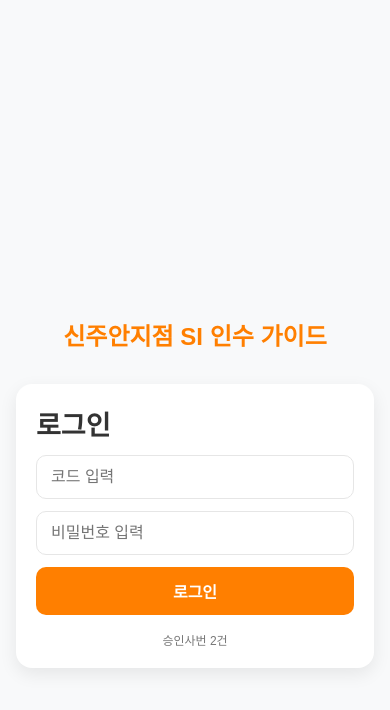
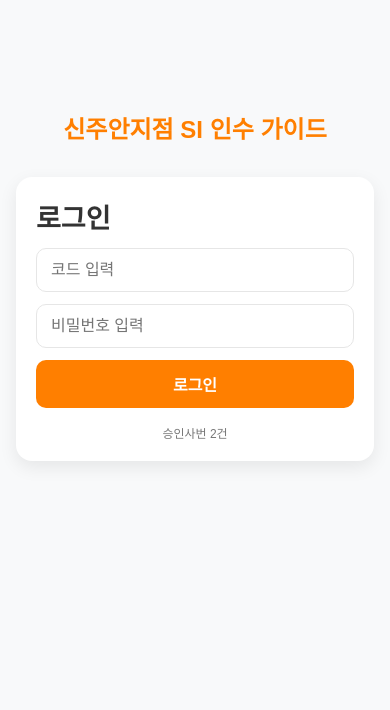
Before and after one commit to jisuchoo/forOrg, a React (Vite) app: page / in a window 390 px wide. Shown: the top 710 px of the page. Built offline with nearby package versions, Linux system fonts and the light colour scheme.

Commit message:
Update app.css

```diff
--- a/src/app.css
+++ b/src/app.css
@@ -47,7 +47,7 @@ body {
   display: flex;
   flex-direction: column;
   align-items: center;
-  justify-content: center;
+  justify-content: flex-start;  /* 상단 정렬 */
   padding: 2rem 1rem;
 }
 
@@ -321,4 +321,8 @@ button.logout:hover { background: #218838; }
   .contact-item.small { font-size: 12px; }
   .insurance-card.small { padding: 8px; min-height: 120px; }
   .insurance-logo.small { width: 70px; height: 25px; }
+  .screen {
+    justify-content: flex-start;  /* 모바일은 위쪽 배치 */
+    padding-top: 40px;            /* 헤더와 조금 띄움 */
+  }
 }
```
